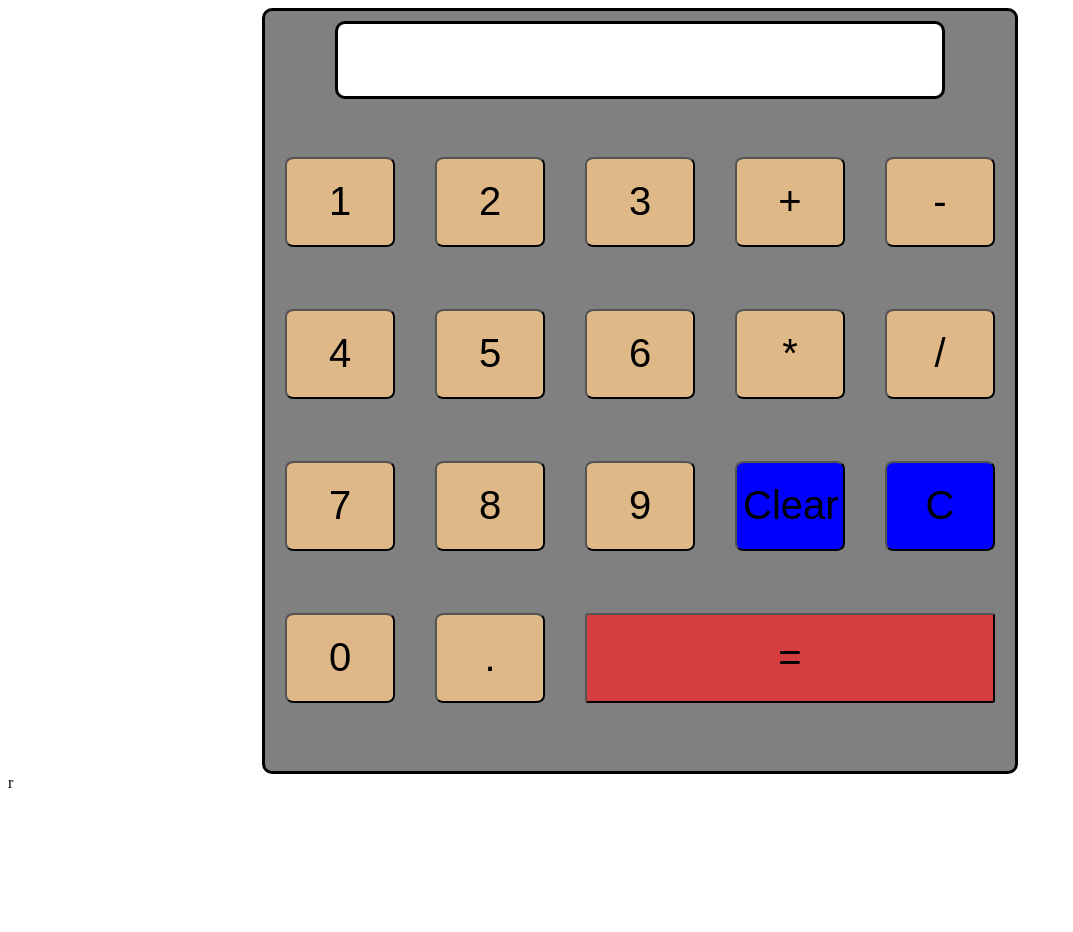
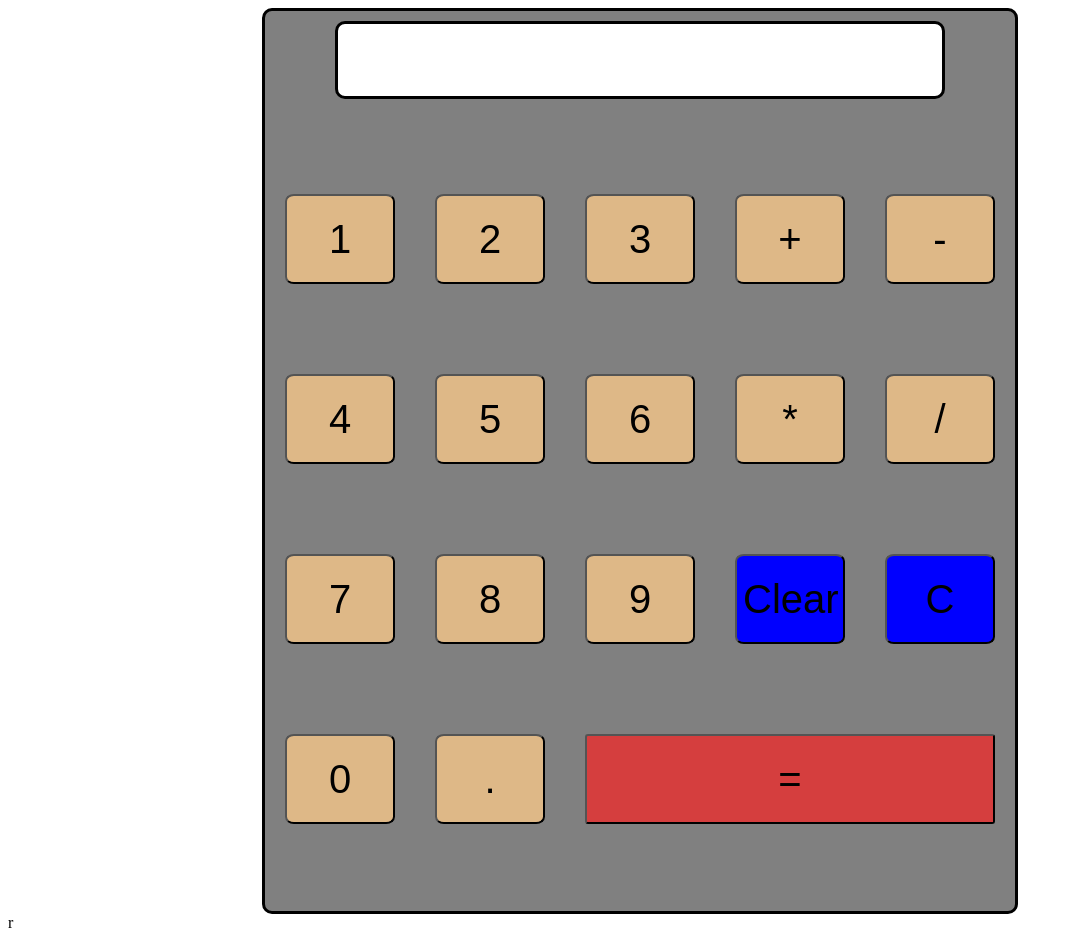
Before and after one commit to MohamedBoutaieb/calculator-js, a plain HTML site: page index.html in a window 1280 px wide. Shown: the whole page, without its empty margins (0-1073 px from the left). Before the commit the page ends 800 px from the top, so only its background shows below. Drawn offline with Linux system fonts and the light colour scheme.

Commit message:
size fix

```diff
--- a/style.css
+++ b/style.css
@@ -1,12 +1,12 @@
 body {
     align-items: center;
-    height:95vh;
+    height:100vh;
 }
 
 .calculator {
     margin: auto;
     width: 750px;
-    height: 100%;
+    height: 900px;
     text-align: center;
     background: grey;
     border-radius: 10px;
@@ -23,7 +23,7 @@ input {
 }
 
 .btns {
-    margin-top: 5%;
+    margin-top: 10%;
     display: flex;
     flex-wrap: wrap;
     justify-content: space-evenly;
```
